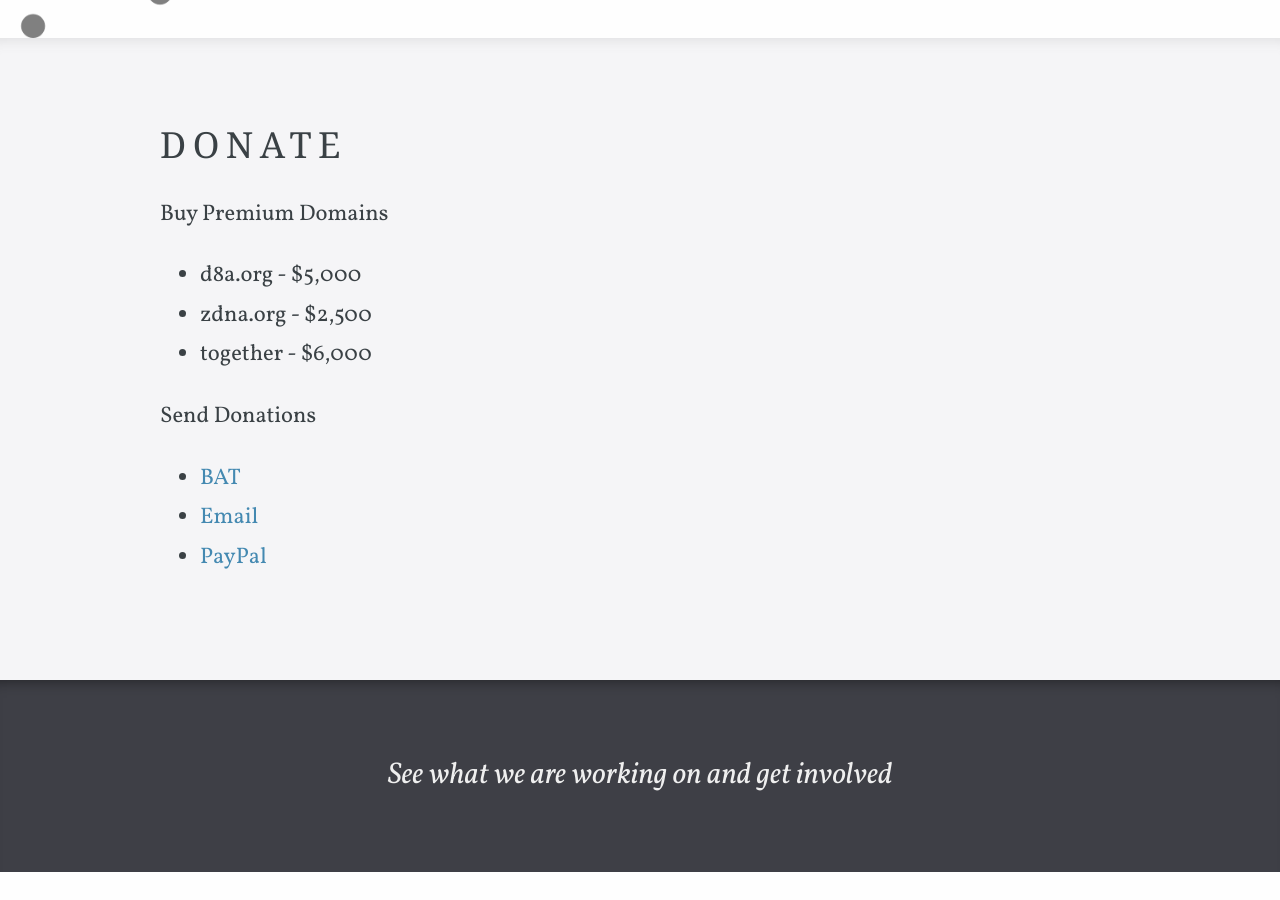
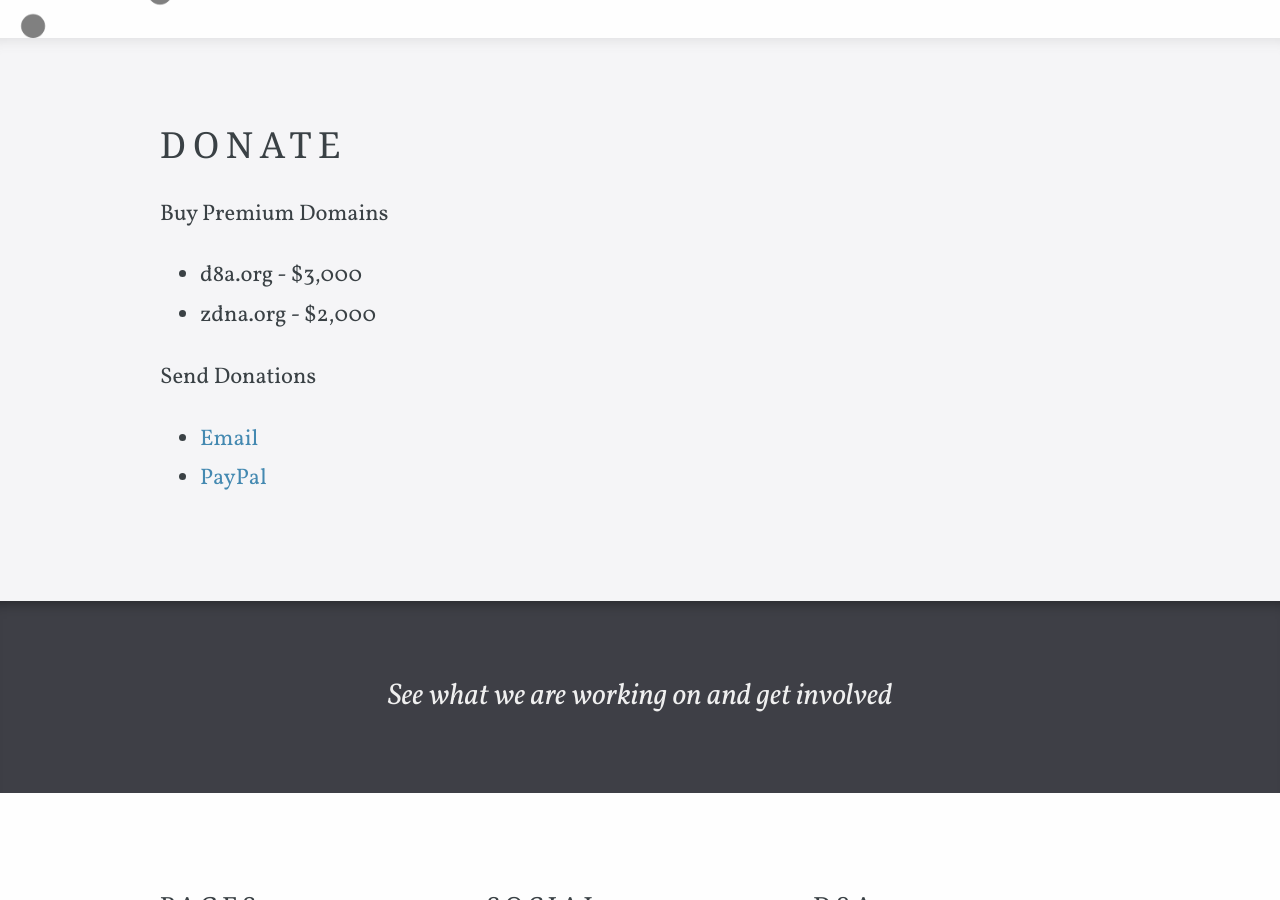
Before and after one commit to bioshack/d8a, a Jekyll site: the page built from people/donate.html, in a window 1280 px wide and 900 px high, scrolled down 382 px. Built offline with Jekyll 4.4.1, drawn with Linux system fonts in a browser that asks for light colours; some web fonts are replaced; comment, search, counter and statistics services are not loaded.

Commit message:
Update list

```diff
--- a/people/donate.html
+++ b/people/donate.html
@@ -9,13 +9,11 @@
 <div class="editable">
 	<p>Buy Premium Domains</p>
 	<ul>
-		<li> d8a.org - $5,000</li>
-		<li>zdna.org - $2,500</li>
-		<li>together - $6,000</li>
+		<li> d8a.org - $3,000</li>
+		<li>zdna.org - $2,000</li>
 	</ul>
 	<p>Send Donations</p>
 	<ul>
-		<li><a href="https://basicattentiontoken.org" target="_blank">BAT</a></li>
 		<li><a href="mailto:info@d8a.org" target="_blank">Email</a></li>
 		<li><a href="https://ko-fi.com/bioshack" target="_blank">PayPal</a></li>
 	</ul>
```
